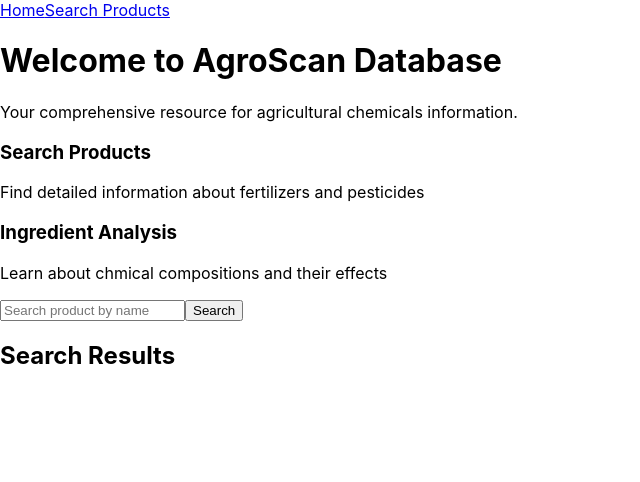
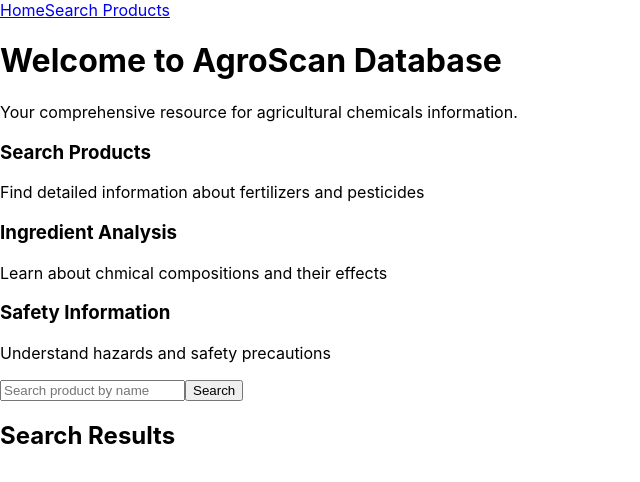
Before and after one commit to Esuza-arch/agro-scan, a React (Create React App) app: page / in a window 1280 px wide. Shown: the top 482 px of the page, without its empty margins (0-640 px from the left). Built offline with nearby package versions, Linux system fonts and the light colour scheme; data requests are answered from the project's data file.

Commit message:
add new div and h3 elements

```diff
--- a/src/components/Home.js
+++ b/src/components/Home.js
@@ -14,7 +14,10 @@
             <h3>Ingredient Analysis</h3>
             <p>Learn about chmical compositions and their effects</p>
           </div>
-
+          <div>
+            <h3>Safety Information</h3>
+            <p>Understand hazards and safety precautions</p>
+          </div>
         </div>
      </div>
    )
```
